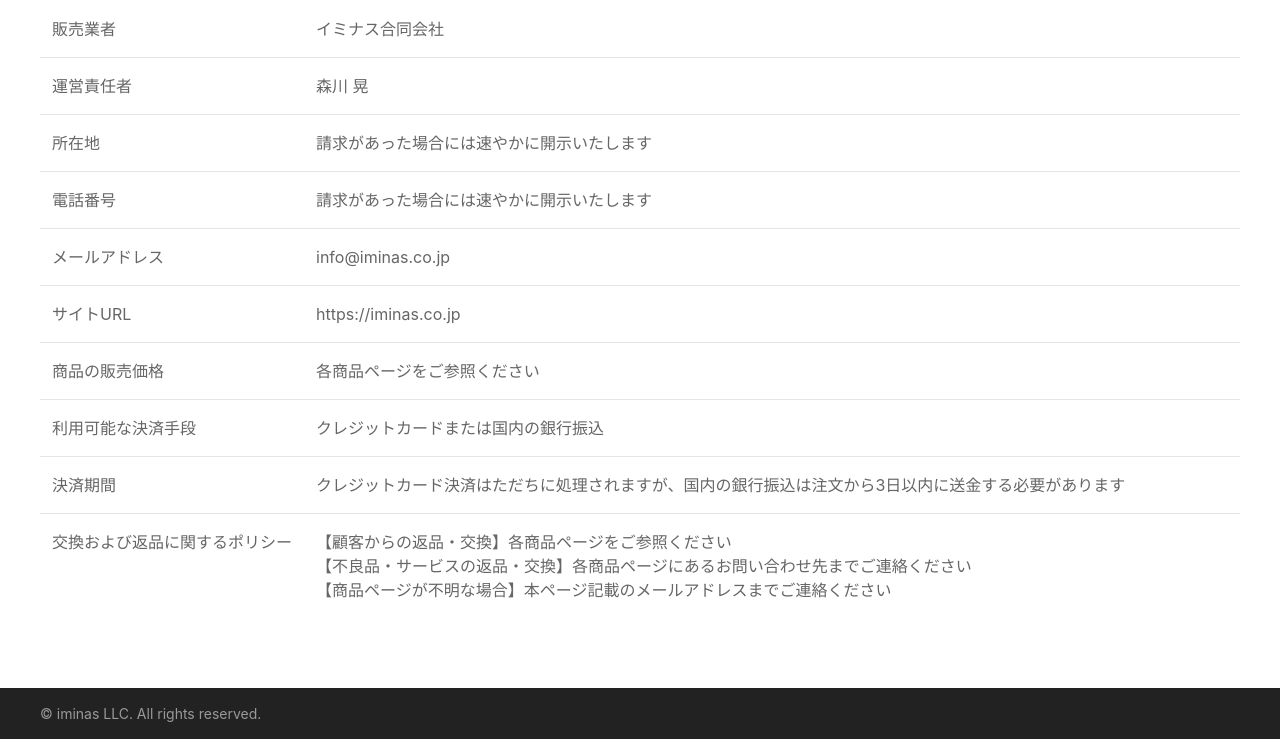
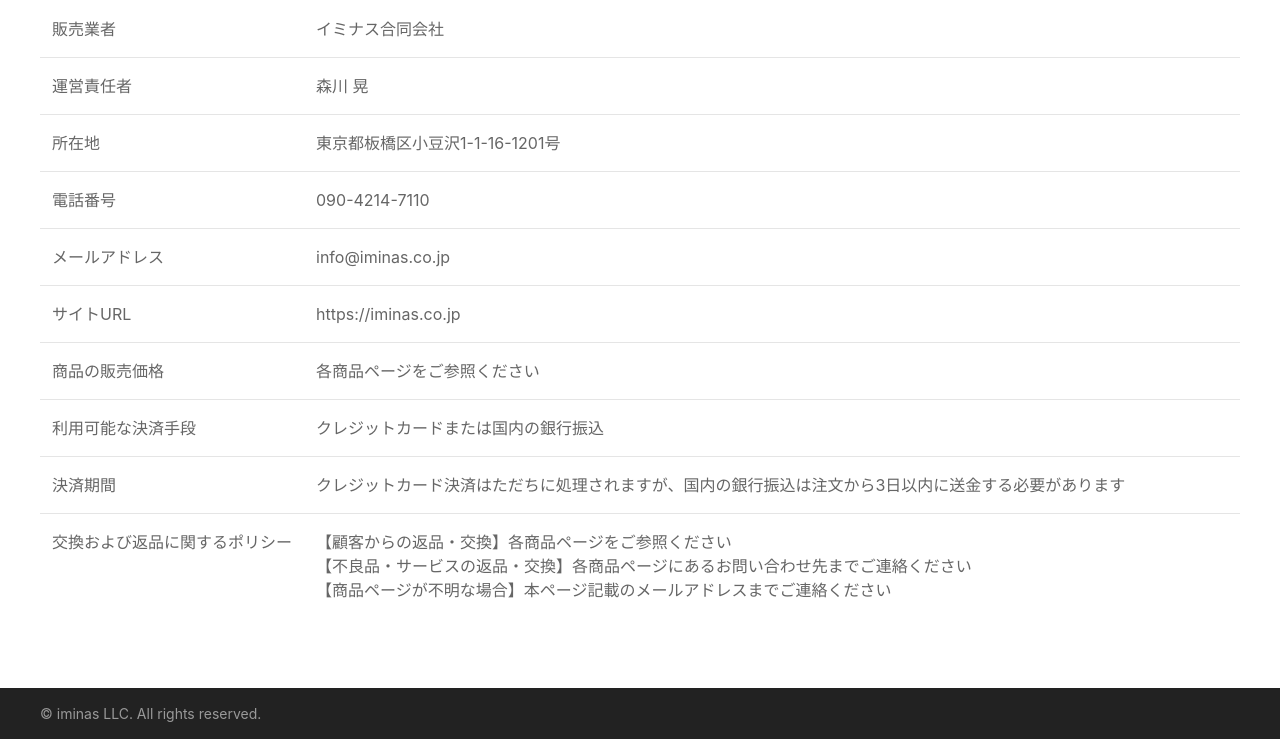
Before and after one commit to ar1ak1/iminas-web, a plain HTML site: page commerce_law_stripe.html in a window 1280 px wide. Shown: the part 191-930 px from the top of the page. Drawn offline with Linux system fonts and the light colour scheme.

Commit message:
add info

```diff
--- a/commerce_law_stripe.html
+++ b/commerce_law_stripe.html
@@ -58,11 +58,11 @@
                         </tr>
                         <tr>
                             <td class="uk-table-shrink uk-text-nowrap">所在地</td>
-                            <td>請求があった場合には速やかに開示いたします</td>
+                            <td>東京都板橋区小豆沢1-1-16-1201号</td>
                         </tr>
                         <tr>
                             <td class="uk-table-shrink uk-text-nowrap">電話番号</td>
-                            <td>請求があった場合には速やかに開示いたします</td>
+                            <td>090-4214-7110</td>
                         </tr>
                         <tr>
                             <td class="uk-table-shrink uk-text-nowrap">メールアドレス</td>
```
